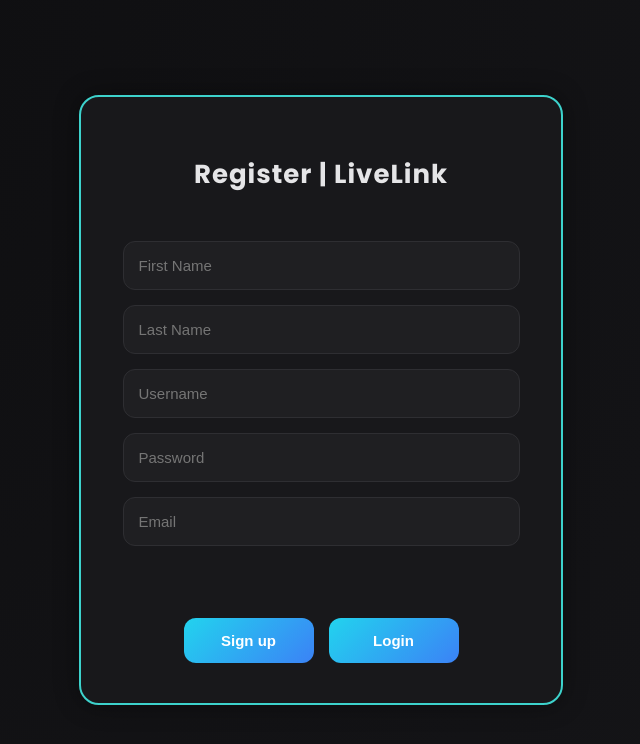
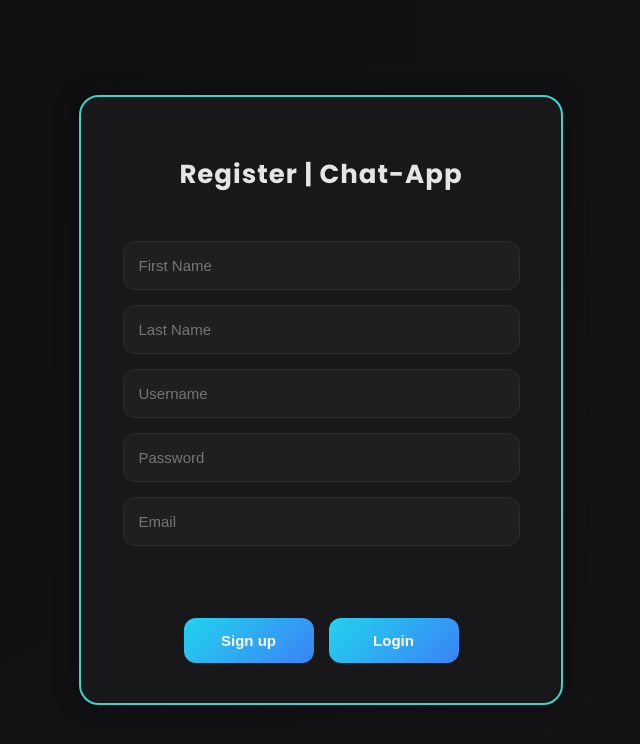
Before and after one commit to amitbishnoii/livelink, a React (Vite) app in the folder client/: page /register in a window 1280 px wide. Shown: the top 744 px of the page, without its empty margins (319-959 px from the left). Built offline with nearby package versions, Linux system fonts and the light colour scheme.

Commit message:
fix vercel routing

```diff
--- a/client/index.html
+++ b/client/index.html
@@ -4,7 +4,7 @@
     <meta charset="UTF-8" />
     <link rel="icon" type="image/svg+xml" href="/vite.svg" />
     <meta name="viewport" content="width=device-width, initial-scale=1.0" />
-    <title>LiveLink</title>
+    <title>Chat-App</title>
   </head>
   <body>
     <div id="root"></div>
--- a/client/src/pages/Chat.jsx
+++ b/client/src/pages/Chat.jsx
@@ -15,7 +15,7 @@
 import { BsThreeDotsVertical } from "react-icons/bs";
 
 const Chat = () => {
-    document.title = "Chat | LiveLink"
+    document.title = "Chat"
     const selectedUserRef = useRef(null);
     const typingTimeout = useRef(null);
     const bottomRef = useRef(null);
--- a/client/src/pages/Login.jsx
+++ b/client/src/pages/Login.jsx
@@ -4,7 +4,7 @@
 import { useNavigate } from 'react-router-dom';
 
 const Login = () => {
-  document.title = "Login | LiveLink";
+  document.title = "Login";
   const navigate = useNavigate();
   const [error, seterror] = useState();
 
@@ -33,7 +33,7 @@
   return (
     <div className={styles.main}>
       <div className={styles.card}>
-        <h1 className={styles.title}>Login | LiveLink</h1>
+        <h1 className={styles.title}>Login | Chat-App</h1>
 
         <form onSubmit={handleSubmit(onSubmit)} className={styles.form}>
           <input {...register('username')} required placeholder='Username' />
--- a/client/src/pages/Register.jsx
+++ b/client/src/pages/Register.jsx
@@ -5,7 +5,7 @@
 import styles from "../CSS/Register.module.css";
 
 const Register = () => {
-  document.title = "Register | LiveLink";
+  document.title = "Register";
   const navigate = useNavigate();
   const [error, seterror] = useState();
   const { register, handleSubmit } = useForm();
@@ -33,7 +33,7 @@
   return (
     <div className={styles.main}>
       <div className={styles.card}>
-        <h1 className={styles.title}>Register | LiveLink</h1>
+        <h1 className={styles.title}>Register | Chat-App</h1>
 
         <form onSubmit={handleSubmit(onSubmit)} className={styles.form}>
           <input {...register("firstName")} required placeholder="First Name" />
--- a/client/src/pages/Setup.jsx
+++ b/client/src/pages/Setup.jsx
@@ -52,7 +52,7 @@
   return (
     <div className="main-page">
       <nav>
-        <h2>LiveLink</h2>
+        <h2>Chat-App</h2>
       </nav>
 
       <AnimatePresence mode="wait">
@@ -66,7 +66,7 @@
             transition={{ duration: 0.3 }}
           >
             <img src={setupImg} alt="setup" />
-            <p>Welcome to LiveLink</p>
+            <p>Welcome to Chat-App</p>
             <button onClick={() => setShowPage(true)}>
               Get Started <GrLinkNext />
             </button>
```
Also changed, not shown: client/vercel.json (added).
